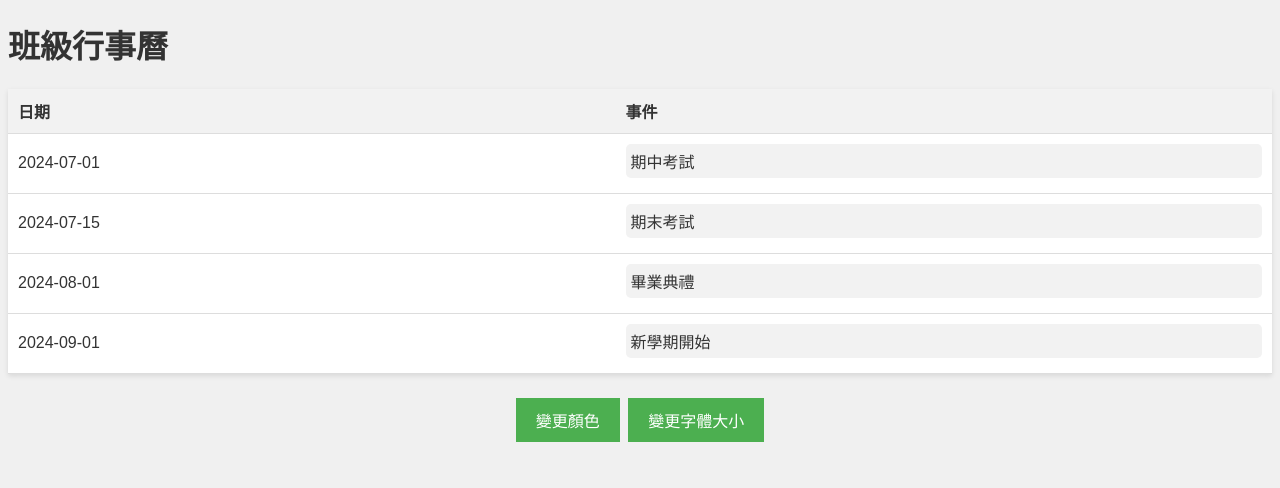
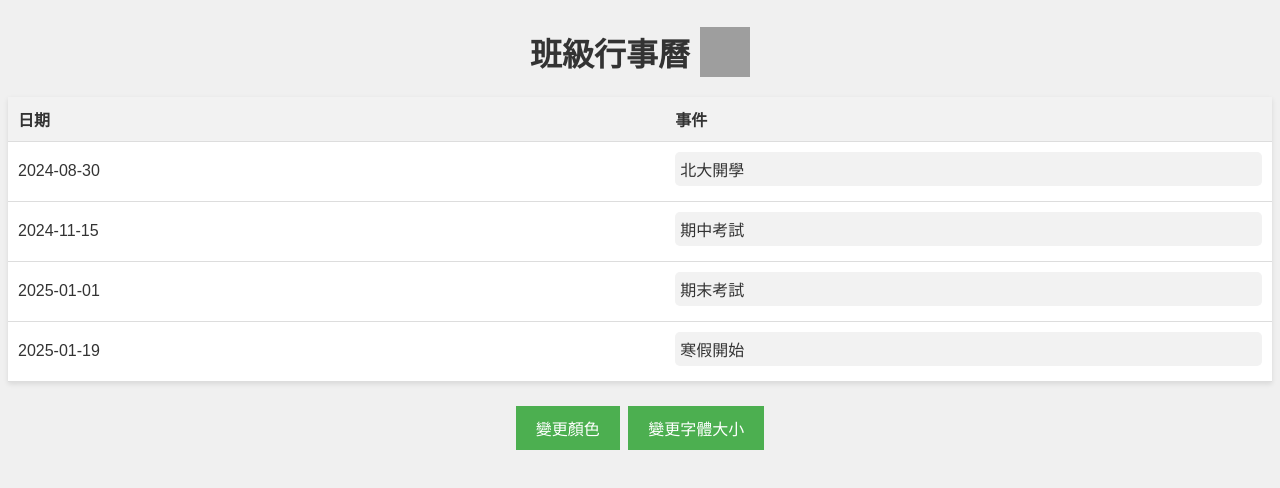
Before and after one commit to snow-sylvia/Tzu-sp.github.io, a plain HTML site: page index.html in a window 1280 px wide. Drawn offline with Linux system fonts and the light colour scheme; grey boxes are pictures that could not be loaded.

Commit message:
Add files via upload

```diff
--- a/index.html
+++ b/index.html
@@ -50,10 +50,28 @@
         margin: 4px 2px;
         cursor: pointer;
       }
+
+      .title-container {
+        display: flex;
+        align-items: center;
+        justify-content: center;
+      }
+
+      .title-container h1 {
+        margin-right: 10px;
+      }
+
+      .title-container img {
+        width: 50px;
+        height: 50px;
+      }
     </style>
   </head>
   <body>
-    <h1>班級行事曆</h1>
+    <div class="title-container">
+      <h1>班級行事曆</h1>
+      <img src="https://encrypted-tbn0.gstatic.com/images?q=tbn:ANd9GcQNrEEMli64wTCHZZsyJlpv3zM0DVTHY1n1cw&s" alt="hug Bear">
+    </div>
     <table id="calendar">
       <thead>
         <tr>
@@ -71,10 +89,10 @@
     <script>
       // 定義事件資料
       const events = [
-        { date: '2024-07-01', title: '期中考試' },
-        { date: '2024-07-15', title: '期末考試' },
-        { date: '2024-08-01', title: '畢業典禮' },
-        { date: '2024-09-01', title: '新學期開始' }
+        { date: '2024-08-30', title: '北大開學' },
+        { date: '2024-11-15', title: '期中考試' },
+        { date: '2025-01-01', title: '期末考試' },
+        { date: '2025-01-19', title: '寒假開始' }
       ];
 
       // 將事件資料渲染到行事曆表格中
```
